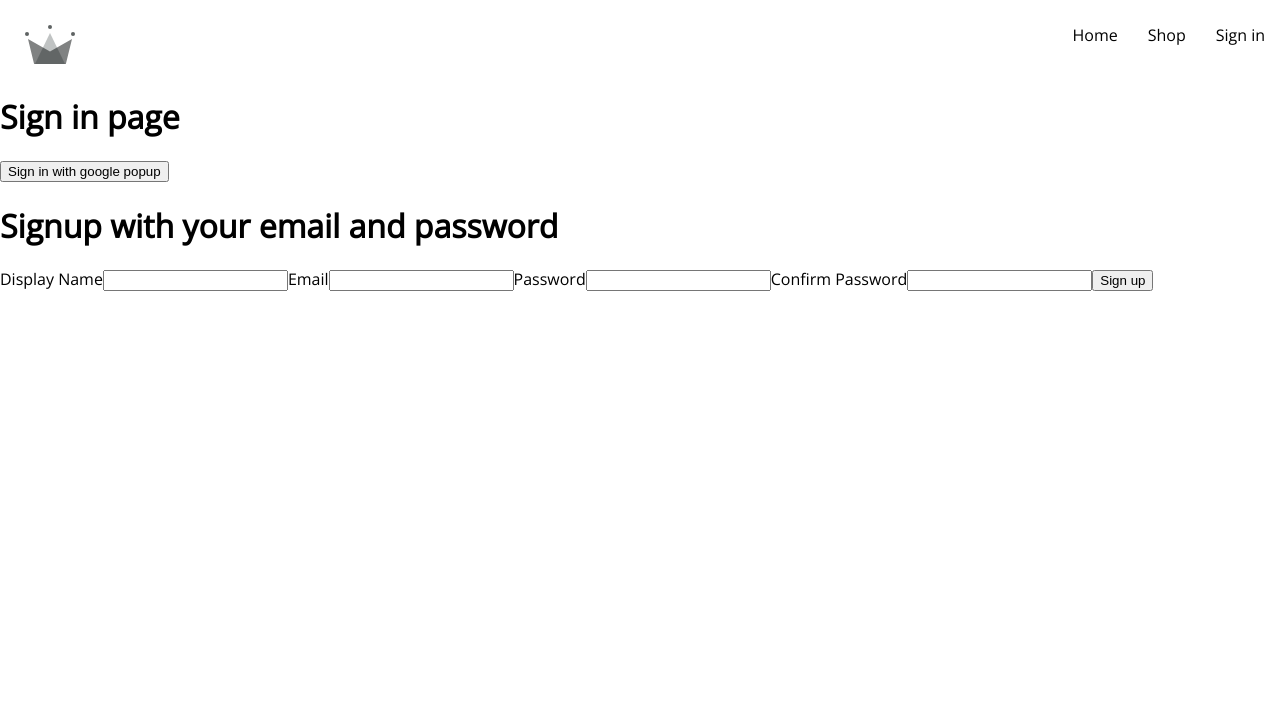
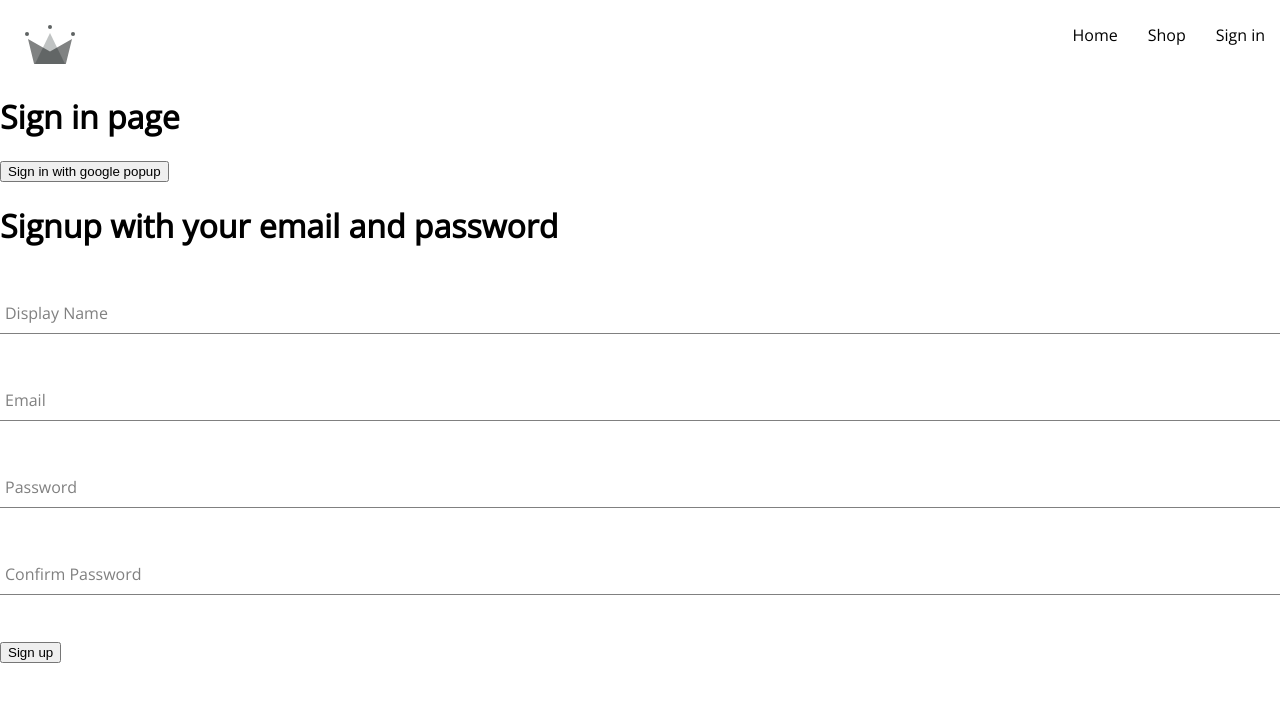
Before and after one commit to mohamadhandy/crwn-clothing, a React (Create React App) app: page /sign-in in a window 1280 px wide. Shown: the top 702 px of the page. Built offline with nearby package versions, Linux system fonts and the light colour scheme.

Commit message:
create styling for signup component

```diff
--- /dev/null
+++ b/src/components/form-input/FormInput.jsx
@@ -0,0 +1,21 @@
+import React from "react";
+import "./FormInput.scss";
+
+const FormInput = ({ label, ...otherProps }) => {
+  return (
+    <div className="group">
+      <input className="form-input" {...otherProps} />
+      {label && (
+        <label
+          className={`${
+            otherProps.value.length ? "shrink" : ""
+          } form-input-label`}
+        >
+          {label}
+        </label>
+      )}
+    </div>
+  );
+};
+
+export default FormInput;
--- /dev/null
+++ b/src/components/form-input/FormInput.scss
@@ -0,0 +1,54 @@
+$sub-color: grey;
+$main-color: black;
+
+@mixin shrinkLabel {
+  top: -14px;
+  font-size: 12px;
+  color: $main-color;
+}
+
+.group {
+  position: relative;
+  margin: 45px 0;
+
+  .form-input {
+    background: none;
+    background-color: white;
+    color: $sub-color;
+    font-size: 18px;
+    padding: 10px 10px 10px 5px;
+    display: block;
+    width: 100%;
+    border: none;
+    border-radius: 0;
+    border-bottom: 1px solid $sub-color;
+    margin: 25px 0;
+
+    &:focus {
+      outline: none;
+    }
+
+    &:focus ~ .form-input-label {
+      @include shrinkLabel();
+    }
+  }
+
+  input[type='password'] {
+    letter-spacing: 0.3em;
+  }
+
+  .form-input-label {
+    color: $sub-color;
+    font-size: 16px;
+    font-weight: normal;
+    position: absolute;
+    pointer-events: none;
+    left: 5px;
+    top: 10px;
+    transition: 300ms ease all;
+
+    &.shrink {
+      @include shrinkLabel();
+    }
+  }
+}
--- a/src/components/sign-up-form/SignUp.jsx
+++ b/src/components/sign-up-form/SignUp.jsx
@@ -4,6 +4,7 @@
   createUserDocumentFromAuth,
 } from "../../utils/firebase/firebase";
 import { callSwal } from "../../utils/sweetalert/sweetalert";
+import FormInput from "../form-input/FormInput";
 
 const defaultFormFields = {
   displayName: "",
@@ -54,43 +55,38 @@
     <div>
       <h1>Signup with your email and password</h1>
       <form onSubmit={handleSubmit}>
-        <label htmlFor="displayName">Display Name</label>
-        <input
-          required
-          id="displayName"
+        <FormInput
+          label={"Display Name"}
+          id={"displayName"}
           type="text"
           onChange={handleChange}
-          name="displayName"
+          name={"displayName"}
           value={displayName}
         />
-
-        <label>Email</label>
-        <input
-          required
+        <FormInput
+          label={"Email"}
+          id={"email"}
           type="email"
           onChange={handleChange}
+          name={"email"}
           value={email}
-          name="email"
         />
-
-        <label>Password</label>
-        <input
-          required
+        <FormInput
+          label={"Password"}
+          id={"password"}
           type="password"
           onChange={handleChange}
-          name="password"
+          name={"password"}
           value={password}
         />
-
-        <label>Confirm Password</label>
-        <input
-          required
+        <FormInput
+          label={"Confirm Password"}
+          id={"confirmPassword"}
           type="password"
           onChange={handleChange}
-          name="confirmPassword"
+          name={"confirmPassword"}
           value={confirmPassword}
         />
-
         <button type="submit">Sign up</button>
       </form>
     </div>
```
